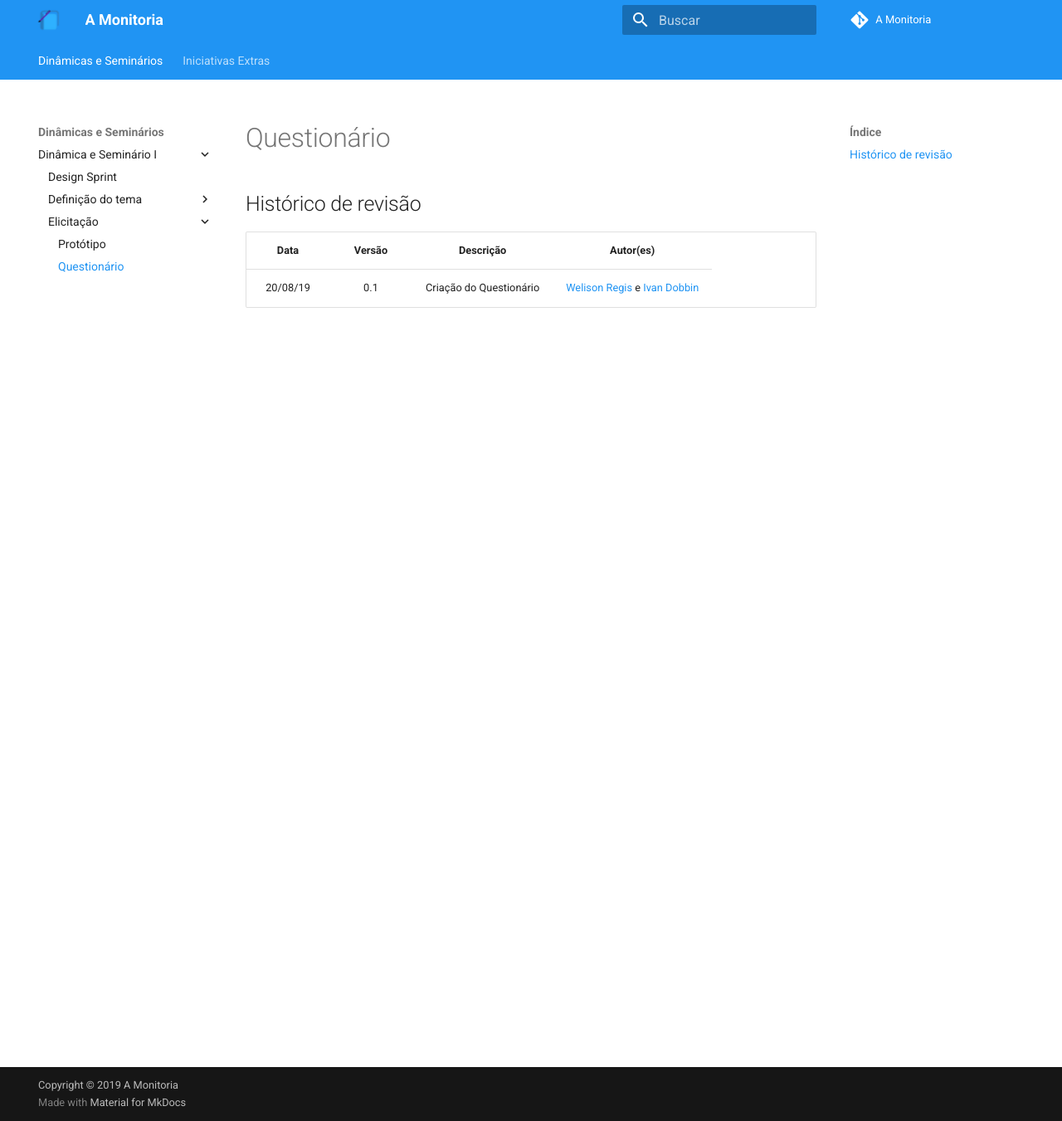
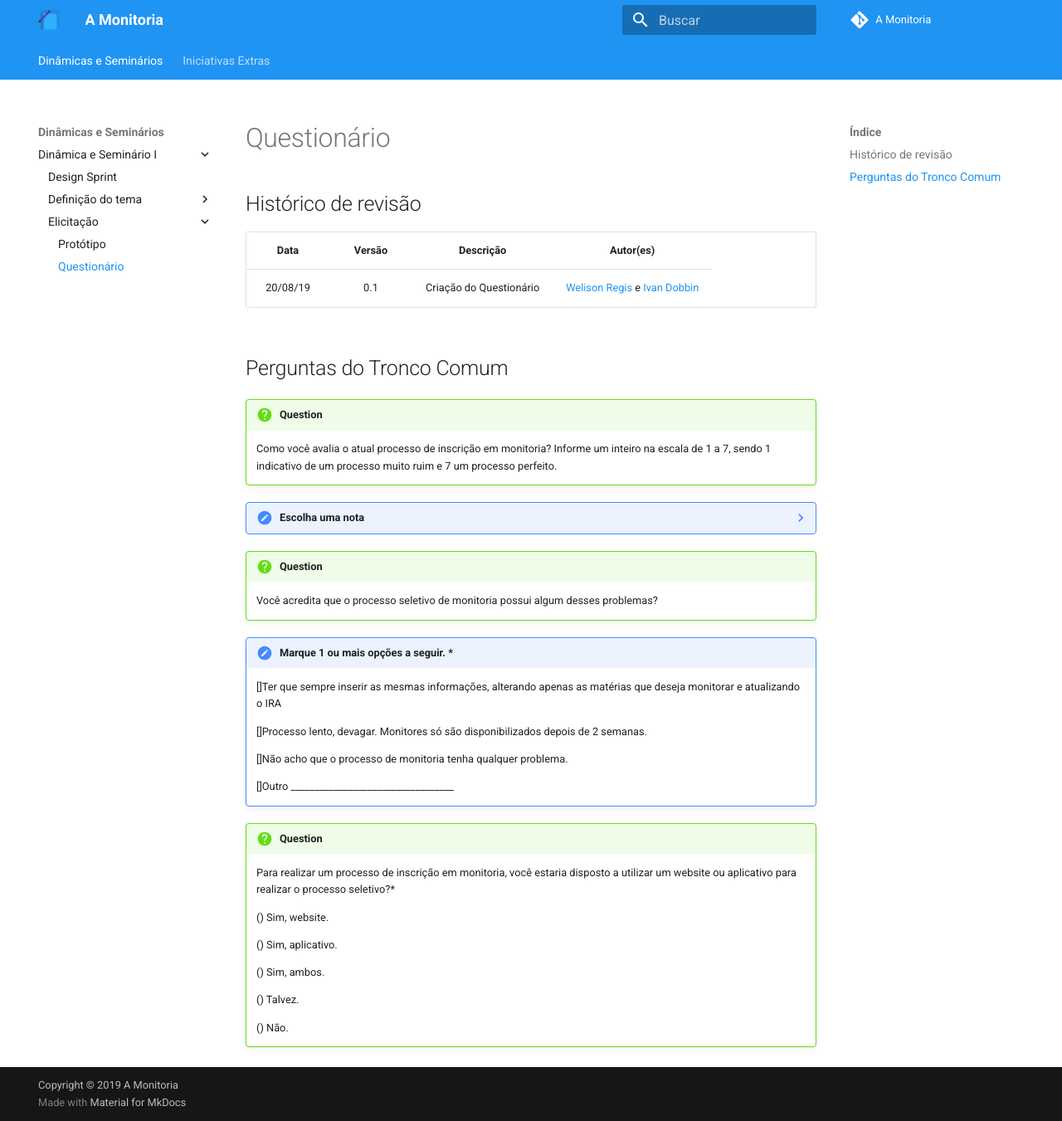
Before and after one commit to 2019-2-arquitetura-desenho/wiki, an MkDocs documentation site: the page built from docs/dinamica_seminario_I/Elicitacao/questionario.md, in a window 1280 px wide and 1351 px high. Shown: the whole window at 83% size. Built offline with MkDocs 1.6.1 and Material for MkDocs 9.7.7, drawn with Linux system fonts in a browser that asks for light colours; comment, search, counter and statistics services are not loaded; old or Windows-style settings are respelled for this version of MkDocs.

Commit message:
Adding base questions to questtionaire
Co-authored-by: Welison Almeida <welison.almeida.923@gmail.com>
Co-authored-by: Ivan Dobbin <ivandinizdobbin2@gmail.com>

```diff
--- a/docs/dinamica_seminario_I/Elicitacao/questionario.md
+++ b/docs/dinamica_seminario_I/Elicitacao/questionario.md
@@ -5,3 +5,51 @@
 | Data | Versão | Descrição | Autor(es)|
 |:----:|:------:|:---------:|:--------:|
 | 20/08/19 | 0.1 | Criação do Questionário| [Welison Regis](https://github.com/WelisonR) e [Ivan Dobbin](https://github.com/darmsDD) |
+
+
+## Perguntas do Tronco Comum
+
+!!! question
+    Como você avalia o atual processo de inscrição em monitoria? Informe um inteiro na escala de 1 a 7, sendo 1 indicativo de um processo muito ruim e 7 um processo perfeito.
+
+??? note "Escolha uma nota"
+
+    1
+
+    2
+
+    3
+
+    4
+
+    5
+
+    6
+
+    7
+
+!!! question
+    Você acredita que o processo seletivo de monitoria possui algum desses problemas?
+
+!!! done "Marque 1 ou mais opções a seguir. *"
+    []Ter que sempre inserir as mesmas informações, alterando apenas as matérias que deseja monitorar e atualizando o IRA
+
+    []Processo lento, devagar. Monitores só são disponibilizados depois de 2 semanas.
+
+    []Não acho que o processo de monitoria tenha qualquer problema.
+
+    []Outro __________________________________
+
+
+!!! question
+    Para realizar um processo de inscrição em monitoria, você estaria disposto a utilizar um website ou aplicativo para realizar o processo seletivo?*
+
+    () Sim, website.
+
+    () Sim, aplicativo.
+
+    () Sim, ambos.
+
+    () Talvez.
+
+    () Não.
```
